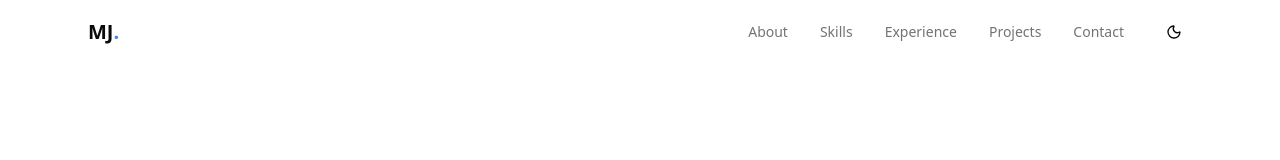
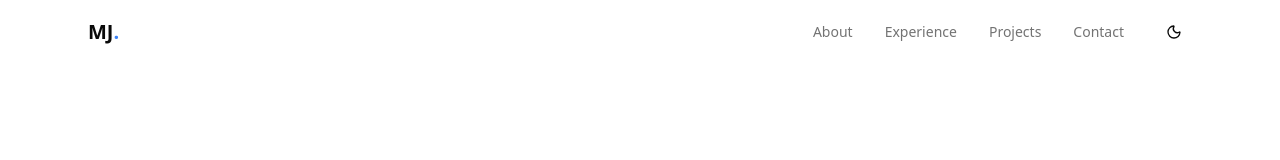
Before and after one commit to Kim-MJun/portfolio-draft-one, a React (Vite) app: page / in a window 1280 px wide. Shown: the top 160 px of the page. Built offline with nearby package versions, Linux system fonts and the light colour scheme; a web font is replaced by a local one.

Commit message:
modify: skills 및 학점 주석

```diff
--- a/src/components/layout/Header.tsx
+++ b/src/components/layout/Header.tsx
@@ -6,7 +6,7 @@
 
 const navItems = [
   { label: 'About', href: '#about' },
-  { label: 'Skills', href: '#skills' },
+  // { label: 'Skills', href: '#skills' },
   { label: 'Experience', href: '#experience' },
   { label: 'Projects', href: '#projects' },
   { label: 'Contact', href: '#contact' },
--- a/src/components/sections/Education.tsx
+++ b/src/components/sections/Education.tsx
@@ -47,9 +47,9 @@
                       {education.status}
                     </Badge>
                   </div>
-                  <p className='text-sm text-muted-foreground mt-1'>
+                  {/* <p className='text-sm text-muted-foreground mt-1'>
                     학점: {education.gpa}
-                  </p>
+                  </p> */}
                 </div>
               </div>
             </CardContent>
```
